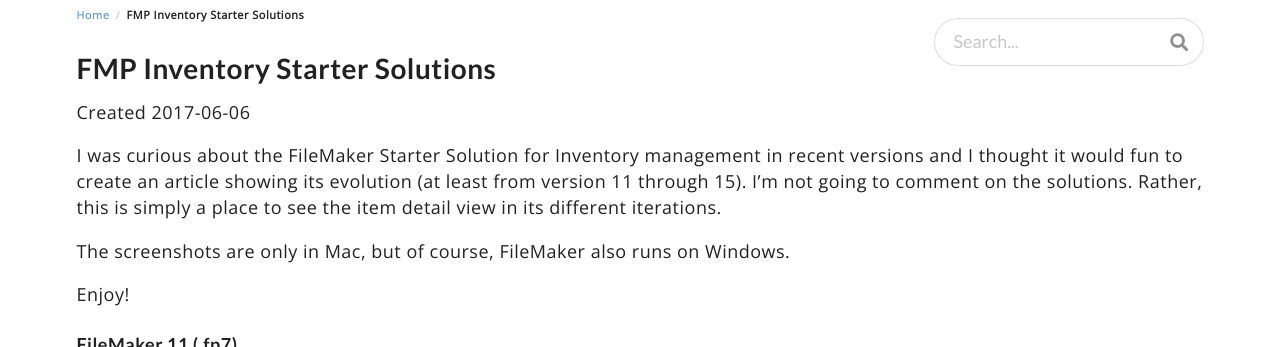
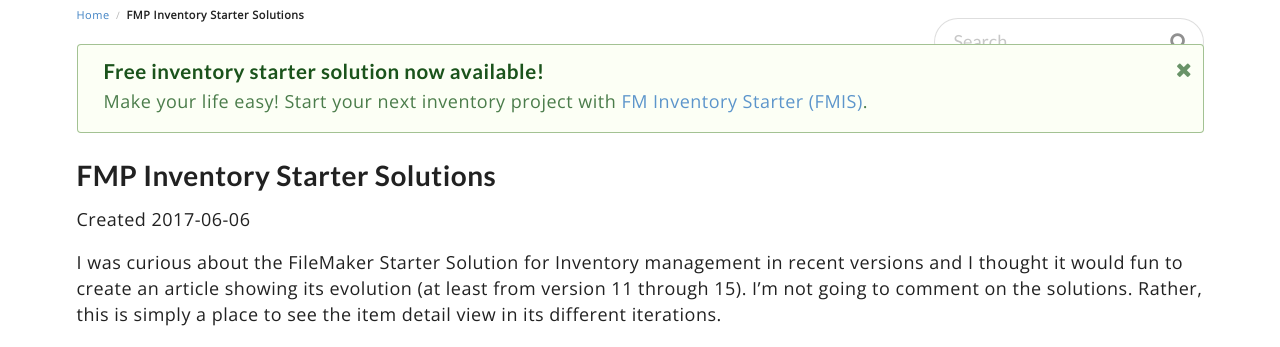
Before and after one commit to danielshanahan/FileMakerInventoryResources, a Jekyll site: the page built from _articles/016-FMPInvStartSolut.md, in a window 1280 px wide and 900 px high, cut to the strip 0-347 px from the top of the window. Built offline with Jekyll 4.4.1, drawn with Linux system fonts in a browser that asks for light colours; nearby versions of some CDN libraries.

Commit message:
Update article.html
Added note for FMIS.

```diff
--- a/_layouts/article.html
+++ b/_layouts/article.html
@@ -7,6 +7,16 @@
   <div class="active section">{{ page.title }}</div>
 </div>
 
+<!-- FMIS Note -->
+<div class="ui positive message">
+  <i class="close icon"></i>
+  <div class="header">
+    Free inventory starter solution now available!
+  </div>
+  <p>Make your life easy! Start your next inventory project with <a href="https://daniels-school-e66f.thinkific.com">FM Inventory Starter (FMIS)</a>.</p>
+</div>
+<!-- End FMIS Note -->
+
 <h1 id="inventory-types">{{ page.title }}</h1>
 <p>{{ page.created }}</p>
 <p>{{ page.modified }}</p>
```
